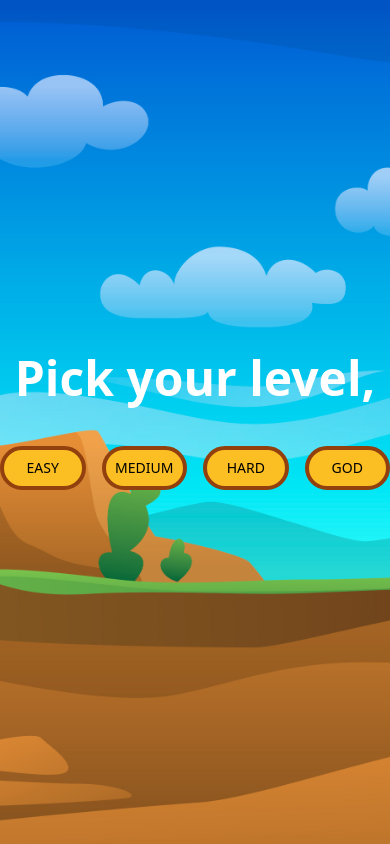
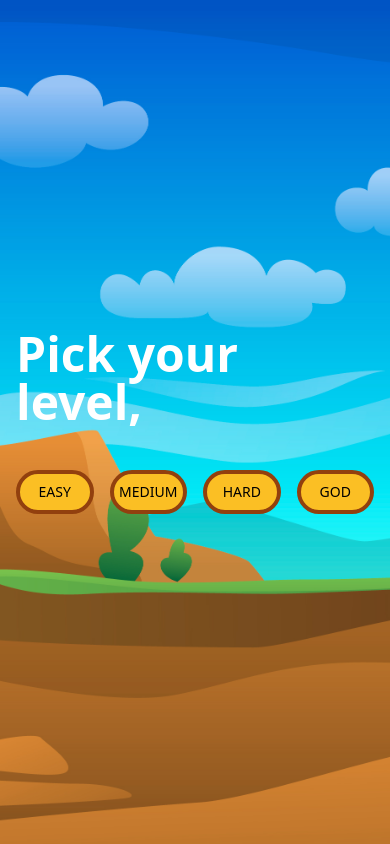
Before and after one commit to ilhamcendana/bring-me-the-mole, a Next.js app: page /level in a window 390 px wide. Built offline with nearby package versions, Linux system fonts and the light colour scheme.

Commit message:
fix: fix responsive mobile

```diff
--- a/src/app/level/page.tsx
+++ b/src/app/level/page.tsx
@@ -9,7 +9,7 @@ import { useUserStore } from "@/zustand-hooks/useUserStore";
 export default function Level() {
   const {username} = useUserStore()
   return (
-    <div className="container mx-auto">
+    <div className="container mx-auto px-4">
       <div className="h-[100svh] w-full flex flex-col justify-center items-center gap-11">
         <h1 className="text-5xl font-bold text-white">Pick your level, <span className="underline">{username}</span></h1>
 
--- a/src/app/score-board/page.tsx
+++ b/src/app/score-board/page.tsx
@@ -32,7 +32,7 @@ export default function Scoreboard() {
     push(PAGE_URL.HOME);
   }
   return (
-    <div className="w-full h-screen flex items-center justify-center">
+    <div className="w-full h-screen flex items-center justify-center px-4">
       <div className="max-w-md w-full bg-white border border-amber-700 rounded-xl py-4 pl-4">
         <h1 className="text-4xl text-amber-700 font-bold text-center mb-8 pr-4">
           Scoreboard
--- a/src/components/actions/Modal/Modal.module.scss
+++ b/src/components/actions/Modal/Modal.module.scss
@@ -1,5 +1,5 @@
 .modal {
-  @apply fixed left-0 top-0 right-0 bottom-0 flex justify-center items-center;
+  @apply fixed left-0 top-0 right-0 bottom-0 flex justify-center items-center px-4;
 
   .modal_overlay {
     @apply bg-black bg-opacity-40 fixed left-0 top-0 right-0 bottom-0 z-[100];
```
